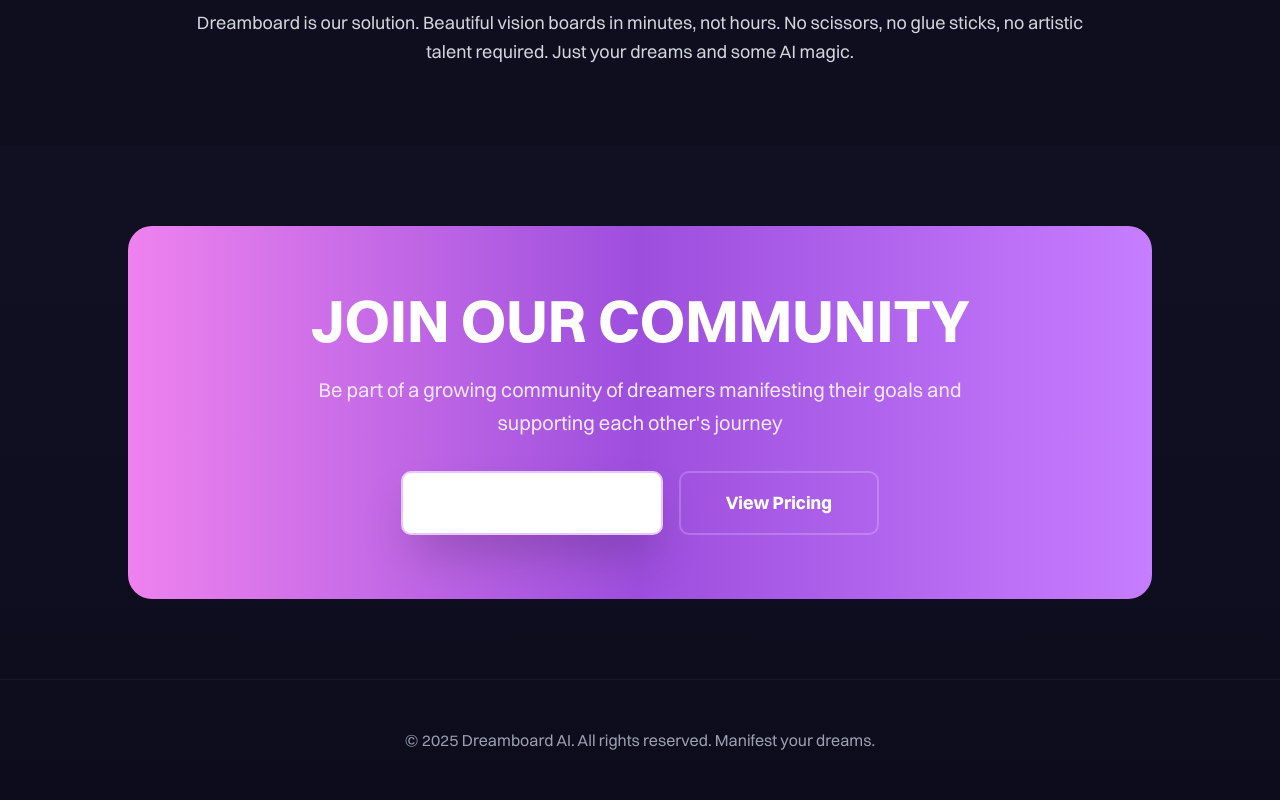
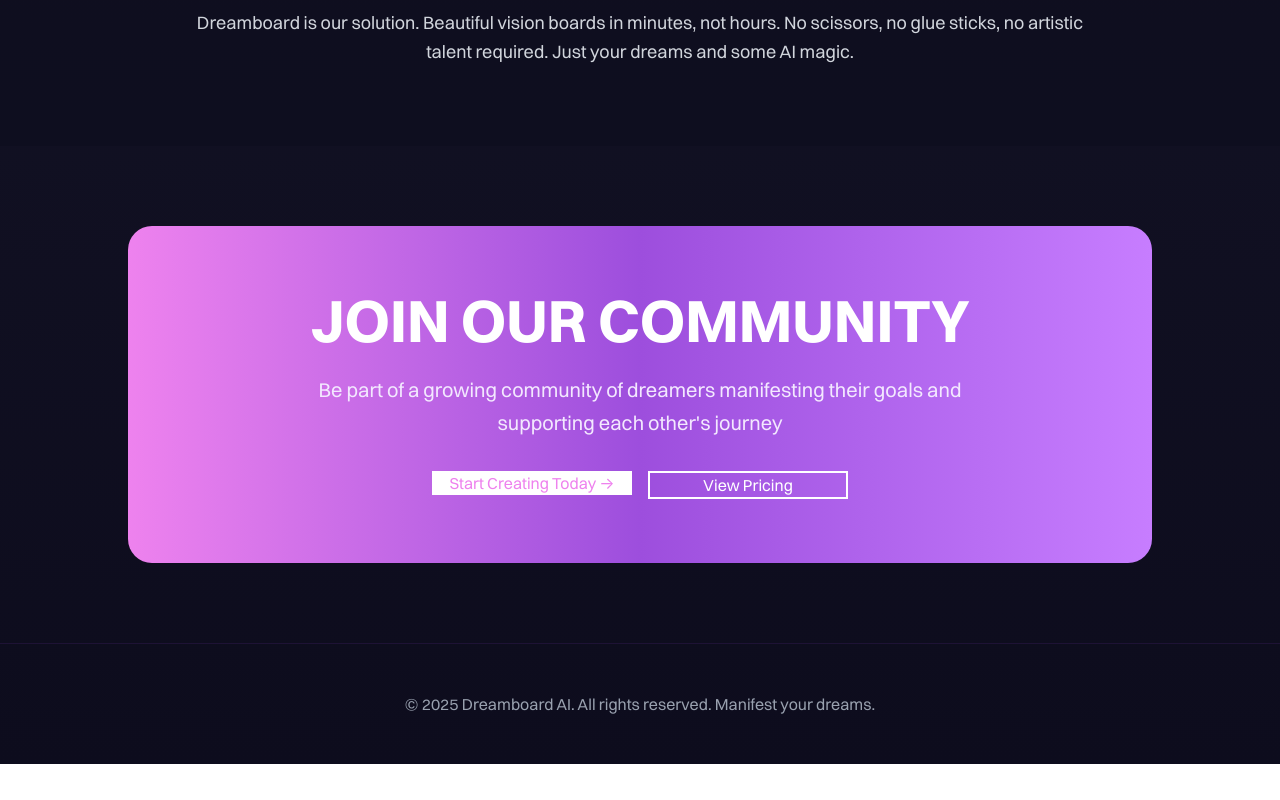
Before and after one commit to Bram-cat/Dreamboard, a Next.js app: page /about in a window 1280 px wide. Shown: the part 3373-4173 px from the top of the page. After the commit the page ends 4137 px from the top, so only its background shows below. Built offline with nearby package versions, Linux system fonts and the light colour scheme.

Commit message:
button changes

```diff
--- a/src/app/about/page.tsx
+++ b/src/app/about/page.tsx
@@ -309,22 +309,14 @@
               </p>
               <div className="flex flex-col sm:flex-row gap-4 justify-center">
                 <Link href="/create">
-                  <Button
-                    variant="secondary"
-                    size="lg"
-                    className="min-w-[200px] bg-white text-[violet] hover:bg-gray-100 shadow-2xl hover:scale-105"
-                  >
+                  <button className="min-w-[200px] bg-white text-[violet] hover:bg-gray-100 shadow-2xl hover:scale-105">
                     Start Creating Today →
-                  </Button>
+                  </button>
                 </Link>
                 <Link href="/pricing">
-                  <Button
-                    variant="outline"
-                    size="lg"
-                    className="min-w-[200px] border-2 border-white text-white hover:bg-white/10"
-                  >
+                  <button className="min-w-[200px] border-2 border-white text-white hover:bg-white/10">
                     View Pricing
-                  </Button>
+                  </button>
                 </Link>
               </div>
             </div>
--- a/src/app/landing/page.tsx
+++ b/src/app/landing/page.tsx
@@ -241,11 +241,10 @@
             Join thousands manifesting their dreams with AI-powered vision
             boards
           </p>
-          <Link
-            href="/create"
-            className="inline-block px-10 py-4 bg-white text-[violet] rounded-lg hover:bg-gray-100 transition font-bold text-lg"
-          >
-            Create Your First Board Free
+          <Link href="/create">
+            <button className="min-w-[200px] bg-white text-[violet] hover:bg-gray-100 shadow-2xl hover:scale-105">
+              Start Creating Today →
+            </button>
           </Link>
         </div>
       </section>
--- a/src/app/pricing/page.tsx
+++ b/src/app/pricing/page.tsx
@@ -396,22 +396,14 @@
               </p>
               <div className="flex flex-col sm:flex-row gap-4 justify-center">
                 <Link href="/create">
-                  <Button
-                    variant="secondary"
-                    size="lg"
-                    className="min-w-[240px] bg-white text-[violet] hover:bg-gray-100 shadow-2xl hover:scale-105 font-bold text-lg py-6"
-                  >
+                  <button className="min-w-[240px] bg-white text-[violet] hover:bg-gray-100 shadow-2xl hover:scale-105 font-bold text-lg py-6">
                     Start Free Today →
-                  </Button>
+                  </button>
                 </Link>
                 <Link href="/about">
-                  <Button
-                    variant="outline"
-                    size="lg"
-                    className="min-w-[240px] border-2 border-white text-white hover:bg-white/10 text-lg py-6"
-                  >
+                  <button className="min-w-[240px] border-2 border-white text-white hover:bg-white/10 text-lg py-6">
                     Learn More
-                  </Button>
+                  </button>
                 </Link>
               </div>
             </div>
```
